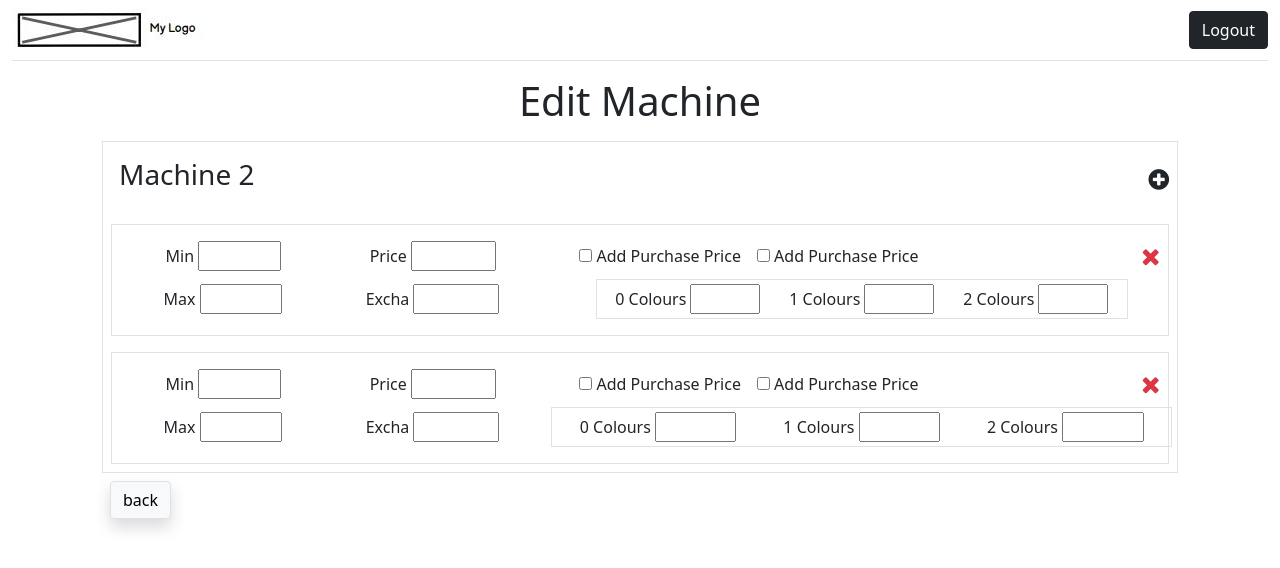
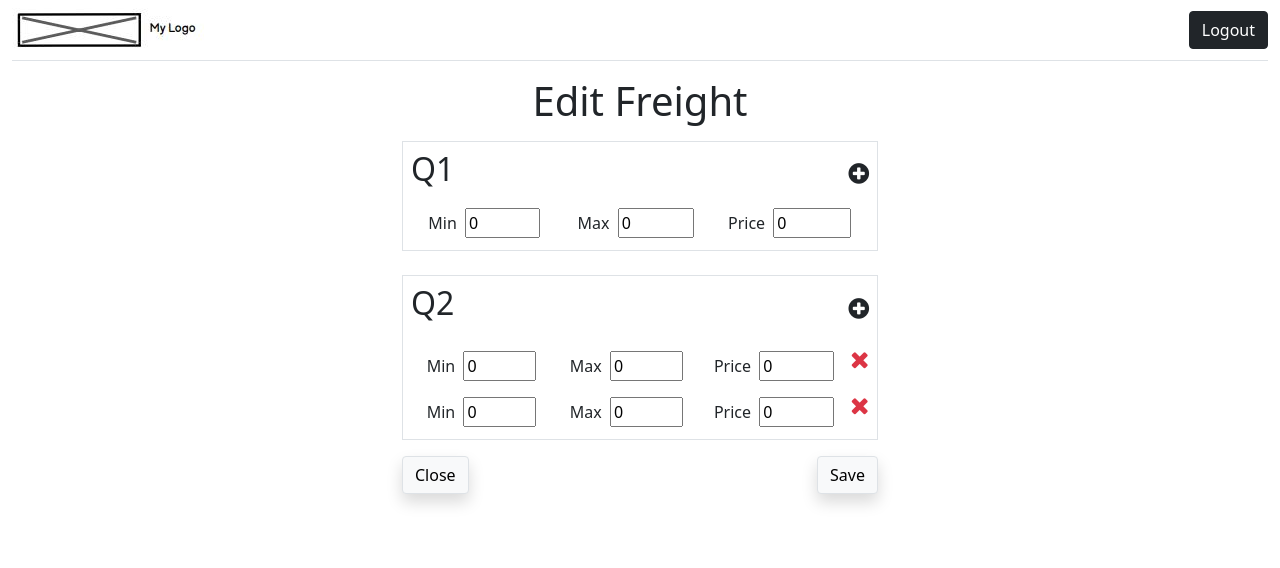
Before and after one commit to HARSH-KUMAR10/price-admin-frontend, a React (Create React App) app: page / in a window 1280 px wide. Shown: the top 568 px of the page. Built offline with nearby package versions, Linux system fonts and the light colour scheme.

Commit message:
Freight Component declared

```diff
--- a/src/App.tsx
+++ b/src/App.tsx
@@ -15,13 +15,13 @@ function App() {
       <Container fluid>
         <MemoryRouter>
           <Routes >
-            <Route path="/freight" element={<EditFreight />} />
+            <Route path="/" element={<EditFreight />} />
             <Route path="/material" element={<EditMaterial />} />
-            <Route path="/" element={<EditMachine />} />
+            <Route path="/machine/2" element={<EditMachine />} />
             <Route path="/machine" element={<ListMachines />} />
             <Route path="/overview" element={<Overview />} />
             <Route path="/view" element={<EditView />} />
-            <Route path="/machine/:id" element={<Login />} />
+            <Route path="/f" element={<Login />} />
           </Routes >
         </MemoryRouter>
       </Container>
--- /dev/null
+++ b/src/components/Freight.tsx
@@ -0,0 +1,61 @@
+import {useState} from 'react';
+interface numbers{
+    mini:number,
+    maxi:number,
+    prices:number,
+    cross:boolean
+}
+function Freight(props:numbers){
+
+  const [min,setMin]=useState<number>(props.mini);
+  const [max,setMax]=useState<number>(props.maxi);
+  const [price,setPrice]=useState<number>(props.prices);
+    const updateMin=(a:number)=>{
+        console.log(a)
+        if(isNaN(a)){
+          console.log(a)
+            setMin(0);
+        }else if(a>=0){
+          setMin(a);
+      }
+    }
+
+    const updateMax=(a:number)=>{
+      console.log(a)
+      if(isNaN(a)){
+        console.log(a)
+          setMax(0);
+      }else if(a>=0){
+        setMax(a);
+    }
+  }
+
+  const updatePrice=(a:number)=>{
+      if(a>=0){
+          var temp = a.toFixed(3)
+          var second = a.toString().split('.');
+          console.log(second);
+          if(second.length==2){
+              if(second[1].length<=3){
+
+                  console.log(temp);
+                  setPrice(parseFloat(temp))
+              }
+          }else{
+              setPrice(parseFloat(temp))
+          }
+      }else{
+          setPrice(0)
+      }
+  }
+    return(
+        <div className="mt-2 d-flex flex-row justify-content-around">
+            <div>Min <input type="number" value={min} onChange={(evt)=>{updateMin(parseInt(evt.target.value))}}  className="m-1" style={{width:'50%'}} /></div>
+            <div>Max <input type="number" value={max} onChange={(evt)=>{updateMax(parseInt(evt.target.value))}} className="m-1" style={{width:'50%'}} /></div>
+            <div>Price <input type="number" value={price} onChange={(evt)=>{updatePrice(parseFloat(evt.target.value))}} className="m-1" style={{width:'50%'}} /></div>
+            {props.cross?(<><i className="fa fa-close text-danger" style={{fontSize:24}}></i></>):(<></>)}
+        </div>
+    )
+}
+
+export default Freight;
--- a/src/routes/EditFreight.tsx
+++ b/src/routes/EditFreight.tsx
@@ -1,9 +1,55 @@
+import {useState} from 'react';
 import Header from "../components/Header";
 import {Button} from 'react-bootstrap'
 import {useNavigate} from 'react-router-dom'
+import Freight from '../components/Freight';
+
 
 export function EditFreight() {
+
+  const [min,setMin]=useState<number>(0);
+  const [max,setMax]=useState<number>(0);
+  const [price,setPrice]=useState<number>(0);
   const navigate = useNavigate();
+  const updateMin=(a:number)=>{
+      console.log(a)
+      if(isNaN(a)){
+        console.log(a)
+          setMin(0);
+      }else if(a>=0){
+        setMin(a);
+    }
+  }
+
+  const updateMax=(a:number)=>{
+    console.log(a)
+    if(isNaN(a)){
+      console.log(a)
+        setMax(0);
+    }else if(a>=0){
+      setMax(a);
+  }
+}
+
+const updatePrice=(a:number)=>{
+    if(a>=0){
+        var temp = a.toFixed(3)
+        var second = a.toString().split('.');
+        console.log(second);
+        if(second.length==2){
+            if(second[1].length<=3){
+
+                console.log(temp);
+                setPrice(parseFloat(temp))
+            }
+        }else{
+            setPrice(parseFloat(temp))
+        }
+    }else{
+        setPrice(0)
+    }
+}
+
   return (
     <>
         <Header/>
@@ -14,11 +60,7 @@ export function EditFreight() {
                     <span className="h2">Q1</span>
                     <i className="fa fa-plus-circle" style={{fontSize:'24px'}}></i>
                 </div>
-                <div className="mt-2 d-flex flex-row justify-content-around">
-                    <div>Min <input type="text" className="m-1" style={{width:'50%'}} placeholder="Set-Entry"/></div>
-                    <div>Max <input type="text" className="m-1" style={{width:'50%'}} placeholder="Set-Entry"/></div>
-                    <div>Price <input type="text" className="m-1" style={{width:'50%'}} placeholder="Set-Entry"/></div>
-                </div>
+                <Freight mini={0} maxi={0} prices={0} cross={false}/>
             </div>
             <div className="border p-2 mx-auto">
                 <div className="d-flex flex-row justify-content-between align-items-center">
@@ -26,18 +68,8 @@ export function EditFreight() {
                     <i className="fa fa-plus-circle" style={{fontSize:'24px'}}></i>
                 </div>
                 <div className="mt-3">
-                    <div className="d-flex flex-row justify-content-around align-items-center">
-                    <div>Min <input type="text" className="m-1" style={{width:'50%'}} placeholder="Set-Entry"/></div>
-                    <div>Max <input type="text" className="m-1" style={{width:'50%'}} placeholder="Set-Entry"/></div>
-                    <div>Price <input type="text" className="m-1" style={{width:'50%'}} placeholder="Set-Entry"/></div>
-                    <i className="fa fa-close text-danger" style={{fontSize:24}}></i>
-                    </div>
-                    <div className="d-flex flex-row justify-content-around align-items-center">
-                    <div>Min <input type="text" className="m-1" style={{width:'50%'}} placeholder="Set-Entry"/></div>
-                    <div>Max <input type="text" className="m-1" style={{width:'50%'}} placeholder="Set-Entry"/></div>
-                    <div>Price <input type="text" className="m-1" style={{width:'50%'}} placeholder="Set-Entry"/></div>
-                    <i className="fa fa-close text-danger" style={{fontSize:24}}></i>
-                    </div>
+                    <Freight mini={0} maxi={0} prices={0} cross={true}/>
+                    <Freight mini={0} maxi={0} prices={0} cross={true}/>
                 </div>
             </div>
             <div className="d-flex flex-row justify-content-between py-3">
--- a/src/routes/EditMaterial.tsx
+++ b/src/routes/EditMaterial.tsx
@@ -35,8 +35,8 @@ export function EditMaterial() {
       </div>
     <div className="mt-3">
       <div className="d-flex flex-row justify-content-around align-items-center">
-        <div>Min <input type="text" className="m-1" style={{width:'50%'}} /></div>
-        <div>Price <input type="text" className="m-1" style={{width:'50%'}} /></div>
+        <div>Min <input type="number" className="m-1" style={{width:'50%'}} /></div>
+        <div>Price <input type="number" className="m-1" style={{width:'50%'}} /></div>
         <i className="fa fa-close text-danger" style={{fontSize:24}}></i>
       </div>
       <div className="d-flex flex-row justify-content-around align-items-center">
--- a/src/routes/ListMachines.tsx
+++ b/src/routes/ListMachines.tsx
@@ -9,10 +9,10 @@ export function ListMachines() {
     <Header/>
     <div className="display-6 text-center p-3">Machines</div>
     <Container className='d-flex flex-column my-4 py-4' style={{maxWidth:500}}>
-      <Button className='py-3 px-5 border m-1 shadow' variant='light'>
+      <Button className='py-3 px-5 border m-1 shadow' variant='light' onClick={()=>navigate('/machine/2')}>
       <i className='fas fa-angle-right h5 px-2'></i> <span className='h5'>Machine 1</span>
       </Button>
-      <Button className='py-3 px-5 border m-1 shadow' variant='light'>
+      <Button className='py-3 px-5 border m-1 shadow' variant='light' onClick={()=>navigate('/machine/2')}>
       <i className='fas fa-angle-right h5 px-2'></i> <span className='h5'>Machine 2</span>
       </Button>
       <div className="mt-3"><Button variant="light" className='border shadow' onClick={()=>navigate('/overview')}>back</Button></div>
```
